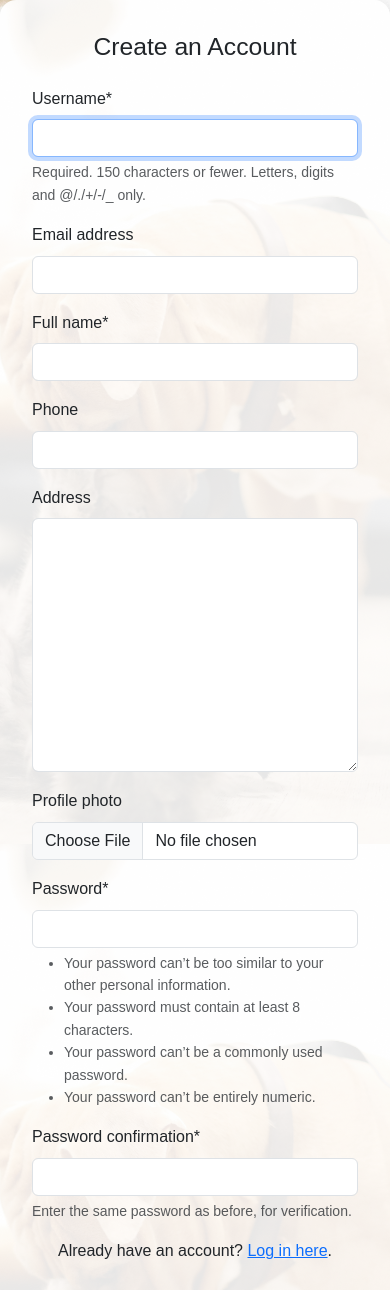
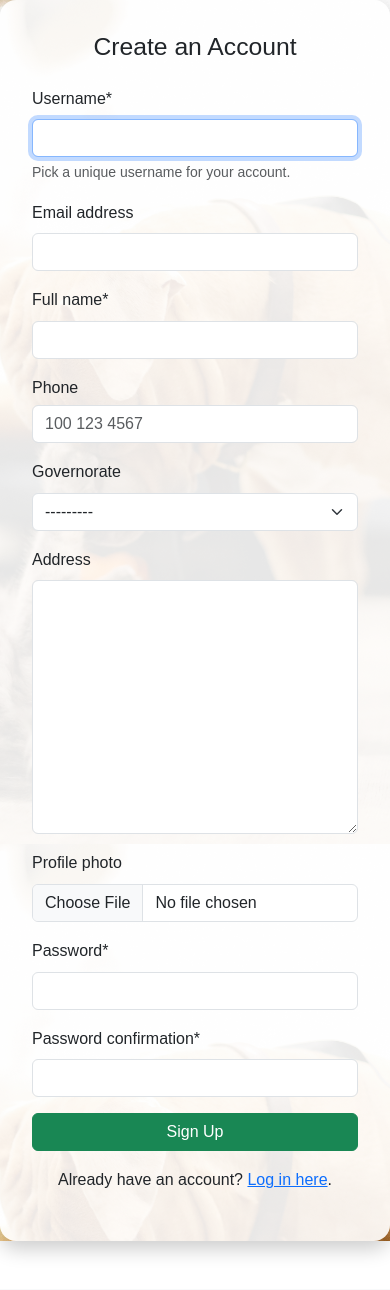
Before and after one commit to Aly-Mohsen/Animal-Shelter-Web-App, a Django app: page /signup/ in a window 390 px wide. Shown: the part 58-1348 px from the top of the page. Run offline with Django 5.2, Linux system fonts and the light colour scheme; parts of the project's set-up code (start-up, migrations or seed data) failed here and were passed over; some libraries are stand-ins or nearby versions.

Commit message:
Add governorate to user model and improve signup UX
Introduces a 'governorate' field to the CustomUser model and updates forms, migrations, and templates accordingly. Enhances the signup and login forms with better help text, phone input with intl-tel-input integration, and dynamic helper text display. Refactors base.html to use a partial head template, updates navbar logout URL, and improves CSS for form helper text and phone input styling.

```diff
--- a/shelter/forms.py
+++ b/shelter/forms.py
@@ -1,9 +1,8 @@
 from django import forms
-from django.contrib.auth.forms import UserCreationForm
+from django.contrib.auth.forms import UserCreationForm, AuthenticationForm
 from crispy_forms.helper import FormHelper
 from crispy_forms.layout import Layout, Row, Column, Submit, Field
 from .models import CustomUser
-from django.contrib.auth.forms import AuthenticationForm
 
 
 class CustomUserCreationForm(UserCreationForm):
@@ -14,23 +13,38 @@ class CustomUserCreationForm(UserCreationForm):
             "email",
             "full_name",
             "phone",
+            "governorate",
             "address",
             "profile_photo",
             "password1",
             "password2",
         )
+        widgets = {
+            "phone": forms.TextInput(
+                attrs={
+                    "class": "form-control",
+                    "type": "tel",
+                    "placeholder": "100 123 4567",  # local number only
+                }
+            ),
+        }
+        help_texts = {
+            "username": "Pick a unique username for your account.",
+            "email": "We’ll send adoption updates to this email.",
+            "phone": "Enter your full phone number (choose country code from dropdown).",
+            "address": "Your home address helps us schedule home visits.",
+            "profile_photo": "Upload a clear photo of yourself (optional).",
+        }
 
     def __init__(self, *args, **kwargs):
         super().__init__(*args, **kwargs)
 
-        # Crispy Forms Helper
         self.helper = FormHelper()
         self.helper.form_method = "post"
-        self.helper.enctype = "multipart/form-data"  # allow file upload
-        self.helper.label_class = "fw-bold"  # Bootstrap bold labels
-        self.helper.field_class = "mb-3"  # spacing between fields
+        self.helper.enctype = "multipart/form-data"
+        self.helper.label_class = "fw-bold"
+        self.helper.field_class = "mb-3"
 
-        # Layout definition
         self.helper.layout = Layout(
             Row(
                 Column("username", css_class="col-md-6"),
@@ -39,14 +53,14 @@ class CustomUserCreationForm(UserCreationForm):
             "full_name",
             Row(
                 Column("phone", css_class="col-md-6"),
-                Column("address", css_class="col-md-6"),
+                Column("governorate", css_class="col-md-6"),
             ),
+            "address",
             "profile_photo",
             Row(
                 Column("password1", css_class="col-md-6"),
                 Column("password2", css_class="col-md-6"),
-            ),
-            Submit("submit", "Sign Up", css_class="btn btn-success w-100"),
+            )
         )
 
 
@@ -63,5 +77,4 @@ class CustomLoginForm(AuthenticationForm):
         self.helper.layout = Layout(
             Field("username", placeholder="Enter your username"),
             Field("password", placeholder="Enter your password"),
-            Submit("login", "Log In", css_class="btn btn-primary w-100"),
         )
--- a/shelter/models.py
+++ b/shelter/models.py
@@ -4,10 +4,23 @@ from django.utils import timezone
 from django.contrib.auth.models import AbstractUser
 from django.conf import settings
 
+GOVERNORATE_CHOICES = [
+    ("cairo", "Cairo"),
+    ("giza", "Giza"),
+    ("alexandria", "Alexandria"),
+    ("luxor", "Luxor"),
+    ("aswan", "Aswan"),
+    # add more as needed
+]
 
 class CustomUser(AbstractUser):
     full_name = models.CharField(max_length=150, blank=False)
-    phone = models.CharField(max_length=15, blank=True, null=True)
+    phone = models.CharField(
+        max_length=20,
+        blank=True,
+        null=True,
+    )
+    governorate = models.CharField(max_length=100, choices=GOVERNORATE_CHOICES, blank=True, null=True)
     address = models.TextField(blank=True, null=True)
     profile_photo = models.ImageField(upload_to="users/", blank=True, null=True)
 
--- a/shelter/views.py
+++ b/shelter/views.py
@@ -51,7 +51,6 @@ def signup(request):
             login(request, user)  # log in immediately
             # Redirect to ?next= if provided, otherwise to LOGIN_REDIRECT_URL
             return redirect(request.GET.get("next", settings.LOGIN_REDIRECT_URL))
-        form.fields['help_text']
     else:
         form = CustomUserCreationForm()
     print(form.errors)
--- a/static/shelter/css/styles.css
+++ b/static/shelter/css/styles.css
@@ -19,6 +19,7 @@ body {
 .animal-card {
     transition: transform 0.3s;
 }
+
 .animal-card:hover {
     transform: translateY(-5px);
 }
@@ -27,11 +28,9 @@ body {
    Hero Section
    ========================================== */
 .hero-section {
-    background-image: linear-gradient(
-        rgba(0, 0, 0, 0.5),
-        rgba(0, 0, 0, 0.5)
-    ),
-    url("../images/home-bg.jpg");
+    background-image: linear-gradient(rgba(0, 0, 0, 0.5),
+            rgba(0, 0, 0, 0.5)),
+        url("../images/home-bg.jpg");
     background-size: cover;
     background-position: center;
     color: white;
@@ -72,20 +71,76 @@ footer .social-icons a:hover {
    ========================================== */
 
 .auth-section {
-    min-height: 100vh; /* full screen */
+    min-height: 100vh;
+    /* full screen */
     display: flex;
     align-items: center;
     justify-content: center;
     background: url("../images/auth2-bg.jpg") no-repeat center center;
-    background-size: cover; /* ensures image covers screen without stretching */
-    background-attachment: fixed; /* optional: parallax-like effect */
+    background-size: cover;
+    /* ensures image covers screen without stretching */
+    background-attachment: fixed;
+    /* optional: parallax-like effect */
 }
 
 .auth-card {
-    background: rgba(255, 255, 255, 0.9); /* slightly transparent white */
+    background: rgba(255, 255, 255, 0.9);
+    /* slightly transparent white */
     padding: 2rem;
     border-radius: 1rem;
     box-shadow: 0 8px 20px rgba(0, 0, 0, 0.2);
     width: 100%;
-    max-width: 420px; /* keeps form nicely sized */
+    max-width: 420px;
+    /* keeps form nicely sized */
 }
+
+/* ==========================================
+      Form Helper Text Behavior
+      ========================================== */
+/* Hide help text by default */
+/* ========= hide helper text by default ========= */
+.form-text {
+    display: none !important;
+    /* completely hidden by default */
+    opacity: 0;
+    max-height: 0;
+    overflow: hidden;
+    transition: opacity 0.18s ease, max-height 0.18s ease;
+}
+
+/* ========= show when the field container has keyboard or mouse focus ========= */
+/* Uses :focus-within on the container that wraps label+input+helptext (your markup uses .mb-3) */
+.mb-3:focus-within .form-text {
+    display: block !important;
+    opacity: 1 !important;
+    max-height: 200px !important;
+}
+
+/* Fallback for cases where help text is an immediate sibling (keeps compatibility) */
+.form-control:focus+.form-text,
+textarea.form-control:focus+.form-text,
+select.form-select:focus+.form-text,
+input[type="file"]:focus+.form-text {
+    display: block !important;
+    opacity: 1 !important;
+    max-height: 200px !important;
+}
+
+/* When a container has a helper class added by JS (JS fallback below) */
+.mb-3.focused .form-text {
+    display: block !important;
+    opacity: 1 !important;
+    max-height: 200px !important;
+}
+
+
+/* Only affect the phone input wrapper */
+#div_id_phone .form-label {
+    display: block;
+    margin-bottom: 0.3rem;
+}
+
+#div_id_phone .iti {
+    width: 100%;
+    /* phone input stretches properly */
+}
--- a/templates/base.html
+++ b/templates/base.html
@@ -1,31 +1,15 @@
-<!DOCTYPE html>
-<html lang="en">
-
-<head>
-    <meta charset="UTF-8">
-    <meta name="viewport" content="width=device-width, initial-scale=1.0">
-    <title>{% block title %}Paws & Whiskers Animal Shelter{% endblock %}</title>
-
-    {% load static %}
-
-    <link href="https://cdn.jsdelivr.net/npm/bootstrap@5.3.0/dist/css/bootstrap.min.css" rel="stylesheet">
-    <link rel="stylesheet" href="https://cdn.jsdelivr.net/npm/bootstrap-icons@1.10.0/font/bootstrap-icons.css">
-    <!-- Custom Styles -->
-    <link href="{% static 'shelter/css/styles.css' %}" rel="stylesheet">
-
-    {% block extra_css %}{% endblock %}
-</head>
-
+{% include 'partials/head.html' %}
 <body>
     {% include 'partials/navbar.html' %}
-    {% include 'partials/messages.html' %}
-
     {% block content %}{% endblock %}
 
-    {% include 'partials/footer.html' %}
+    <!-- JS -->
+    <script src="https://cdn.jsdelivr.net/npm/bootstrap@5.3.0/dist/js/bootstrap.bundle.min.js"></script>
 
-    <script src="https://cdn.jsdelivr.net/npm/bootstrap@5.3.0/dist/js/bootstrap.bundle.min.js"></script>
+    <!-- Intl Tel Input -->
+    <script src="https://cdnjs.cloudflare.com/ajax/libs/intl-tel-input/17.0.19/js/intlTelInput.min.js"></script>
+    <script src="https://cdnjs.cloudflare.com/ajax/libs/intl-tel-input/17.0.19/js/utils.js"></script>
+
     {% block extra_js %}{% endblock %}
 </body>
-
-</html>
+{% include 'partials/footer.html' %}
--- a/templates/partials/footer.html
+++ b/templates/partials/footer.html
@@ -1,3 +1,7 @@
+
+
+</html>
+
 <footer class="mt-5">
         <div class="container">
             <div class="row">
--- /dev/null
+++ b/templates/partials/head.html
@@ -0,0 +1,20 @@
+<!DOCTYPE html>
+<html lang="en">
+
+<head>
+    <meta charset="UTF-8">
+    <meta name="viewport" content="width=device-width, initial-scale=1.0">
+    <title>{% block title %}Paws & Whiskers Animal Shelter{% endblock %}</title>
+
+    {% load static %}
+    <!-- CSS -->
+    <link rel="stylesheet" href="https://cdnjs.cloudflare.com/ajax/libs/intl-tel-input/17.0.19/css/intlTelInput.css" />
+
+    <link rel="stylesheet" href="https://cdn.jsdelivr.net/npm/bootstrap-icons@1.10.0/font/bootstrap-icons.css">
+    <link rel="stylesheet" href="https://cdn.jsdelivr.net/npm/bootstrap@5.3.0/dist/css/bootstrap.min.css">
+
+    <!-- Custom Styles -->
+    <link rel="stylesheet" href="{% static 'shelter/css/styles.css' %}">
+
+    {% block extra_css %}{% endblock %}
+</head>
--- a/templates/partials/navbar.html
+++ b/templates/partials/navbar.html
@@ -24,7 +24,7 @@
                             <li>
                                 <hr class="dropdown-divider">
                             </li>
-                            <form method="post" action="{% url 'logout' %}">
+                            <form method="post" action="{% url 'shelter:logout' %}">
                                 {% csrf_token %}
                                 <button type="submit" class="dropdown-item">Logout</button>
                             </form>
--- a/templates/registration/login.html
+++ b/templates/registration/login.html
@@ -10,6 +10,8 @@
         <form method="post">
             {% csrf_token %}
             {{ form|crispy }}
+            <button type="submit" class="btn btn-success w-100">Log In</button>
+
         </form>
         <p class="mt-3 text-center">
             Don’t have an account? <a href="{% url 'shelter:signup' %}">Sign up here</a>.
--- a/templates/registration/signup.html
+++ b/templates/registration/signup.html
@@ -10,6 +10,7 @@
         <form method="post" enctype="multipart/form-data">
             {% csrf_token %}
             {{ form|crispy }}
+            <button type="submit" class="btn btn-success w-100">Sign Up</button>
         </form>
         <p class="mt-3 text-center">
             Already have an account? <a href="{% url 'shelter:login' %}">Log in here</a>.
@@ -17,3 +18,45 @@
     </div>
 </div>
 {% endblock %}
+
+{% block extra_js %}
+<script>
+  const phoneInputField = document.querySelector("#id_phone");
+  if (phoneInputField) {
+    const iti = window.intlTelInput(phoneInputField, {
+      initialCountry: "eg",
+      preferredCountries: ["eg", "ae", "us", "gb"],
+      separateDialCode: true,
+    });
+
+    // Save full number (+20 1234567890)
+    const form = phoneInputField.closest("form");
+    form.addEventListener("submit", function() {
+      phoneInputField.value = iti.getNumber();
+    });
+  }
+</script>
+<script>
+  (function() {
+    // attach focus/blur listeners to each .mb-3 container's inputs
+    document.querySelectorAll('.mb-3').forEach(function(container) {
+      var controls = container.querySelectorAll('input, textarea, select');
+      if (!controls.length) return;
+
+      controls.forEach(function(ctrl) {
+        ctrl.addEventListener('focus', function() {
+          container.classList.add('focused');
+        });
+        ctrl.addEventListener('blur', function() {
+          // small timeout to allow focus to move to another element inside container
+          setTimeout(function() {
+            if (!container.contains(document.activeElement)) {
+              container.classList.remove('focused');
+            }
+          }, 0);
+        });
+      });
+    });
+  })();
+</script>
+{% endblock %}
```
Also changed, not shown: shelter/migrations/0002_customuser_country_code_customuser_governorate.py (added), shelter/migrations/0003_remove_customuser_country_code_and_more.py (added).
